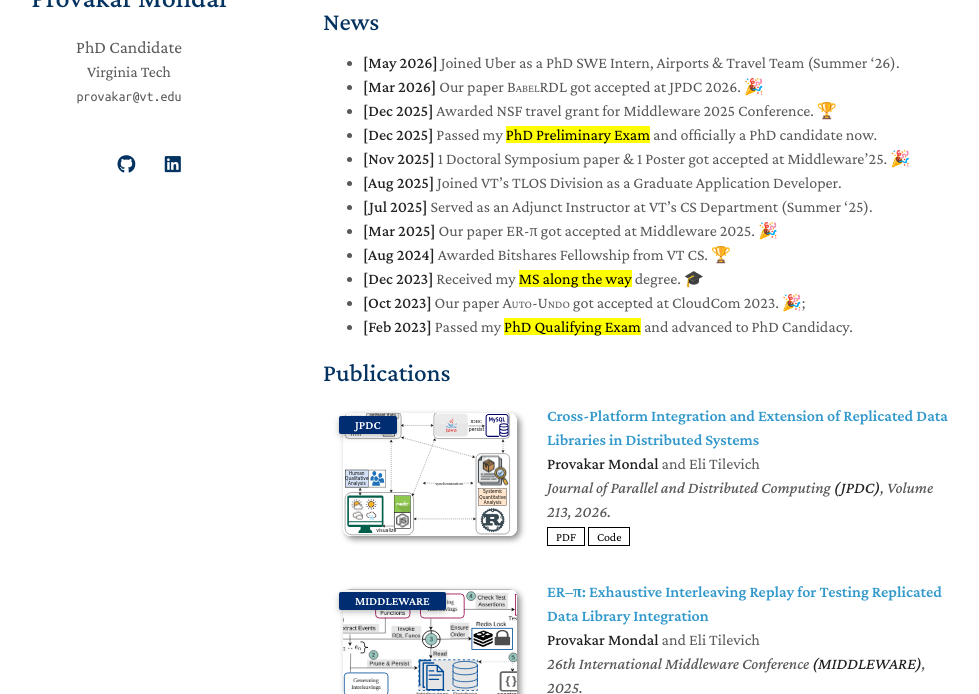
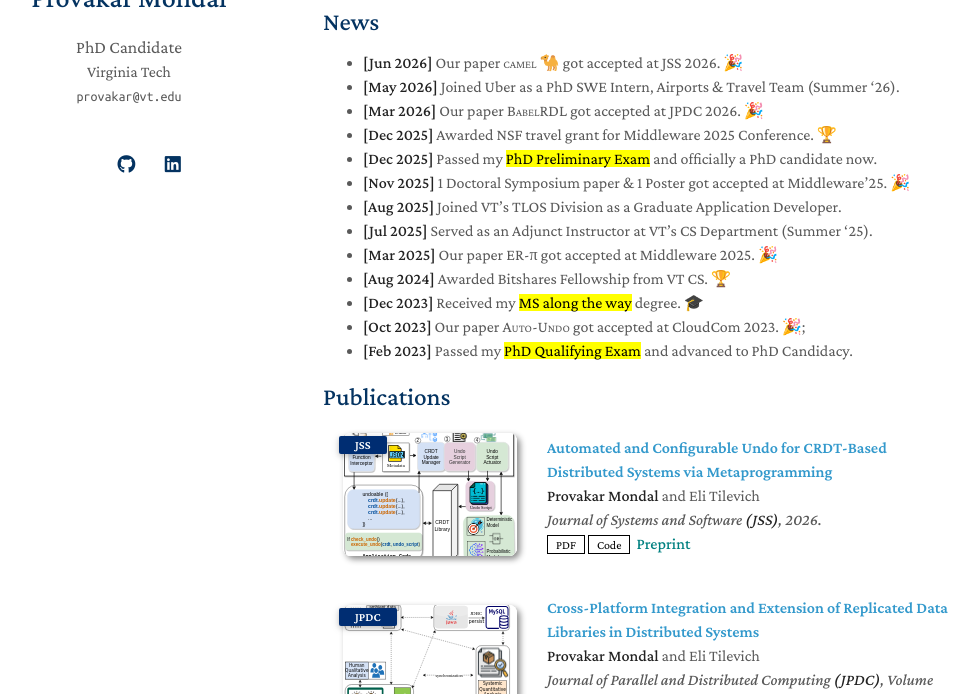
Before and after one commit to surzoprovakar/surzoprovakar.github.io, a Jekyll site: the page built from index.md, in a window 1280 px wide and 900 px high, scrolled down 286 px, cut to the strip 206-900 px from the top of the window. Shown: the whole strip, without its empty margins (147-1126 px from the left). Built offline with Jekyll 4.4.1, drawn with Linux system fonts in a browser that asks for light colours; a style sheet for code colours, icons or effects is not loaded; some of the changed text lies outside the part shown.

Commit message:
add Camel (JSS) paper acceptance news, image, and paper pdf

```diff
--- a/_data/publications.yml
+++ b/_data/publications.yml
@@ -8,6 +8,15 @@ main:
   #   # slides: ./assets/papers/ER-PI-Slides.pdf
   #   image: ./assets/img/mJUniter.svg
   #   notes: Preprint, &dagger; Equal Contribution
+
+  - title: "Automated and Configurable Undo for CRDT-Based Distributed Systems via Metaprogramming"
+    authors: <strong>Provakar Mondal</strong> and Eli Tilevich
+    conference_short: JSS
+    conference: Journal of Systems and Software <strong>(JSS)</strong>, 2026.
+    pdf: ./assets/papers/CAMEL_JSS.pdf
+    code: https://zenodo.org/records/19228545
+    image: ./assets/img/camel.svg
+    notes: Preprint
 
   - title: "Cross-Platform Integration and Extension of Replicated Data Libraries in Distributed Systems"
     authors: <strong>Provakar Mondal</strong> and Eli Tilevich
--- a/_includes/experience.md
+++ b/_includes/experience.md
@@ -5,6 +5,14 @@
         <strong>Graduate Research Assistant</strong><br>
         Software Innovations Lab, Virginia Tech<br>
         August 2021 &ndash; Present
+    </p>
+</div>
+
+<div style="flex: 1; padding-bottom: 15px;">
+    <p style="margin: 0; font-size: 1em; line-height: 1.5;">
+        <strong>PhD Software Engineer Intern</strong><br>
+        Airports & Travel Team, Uber<br>
+        May 2026 &ndash; July 2026
     </p>
 </div>
 
--- a/index.md
+++ b/index.md
@@ -27,6 +27,7 @@ I am a final-year PhD student and Graduate Research Assistant in the Department
 - **Systems for ML:** Agentic Workflows, Replicating SLMs, RAG Applications
 
 ## News
+- **[Jun 2026]** Our paper <span style="font-variant: small-caps;">camel</span> &#128042; got accepted at JSS 2026. &#x1F389;
 - **[May 2026]** Joined Uber as a PhD SWE Intern, Airports & Travel Team (Summer '26).
 - **[Mar 2026]** Our paper <span style="font-variant: small-caps;">BabelRDL</span> got accepted at JPDC 2026. &#x1F389;
 - **[Dec 2025]** Awarded NSF travel grant for Middleware 2025 Conference. &#127942;
```
Also changed, not shown: assets/img/camel.svg (added), 1 other file.
